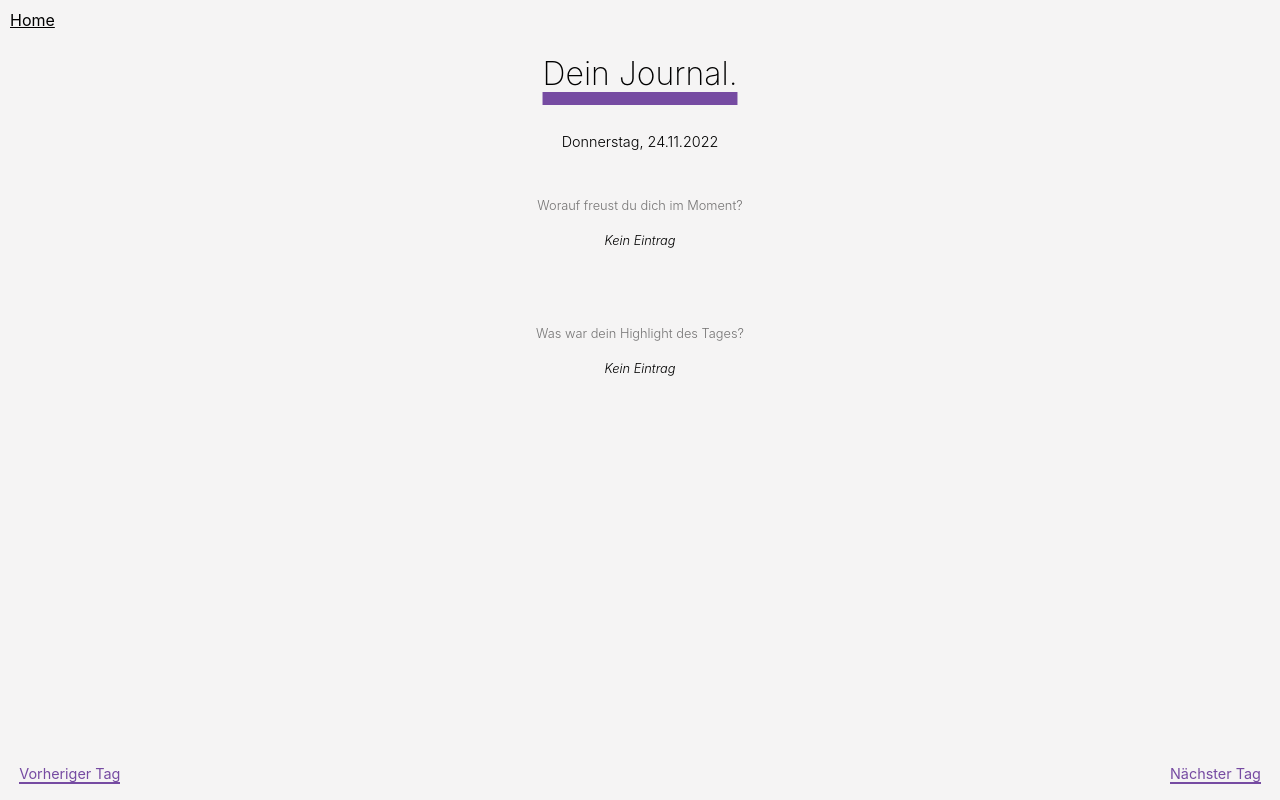
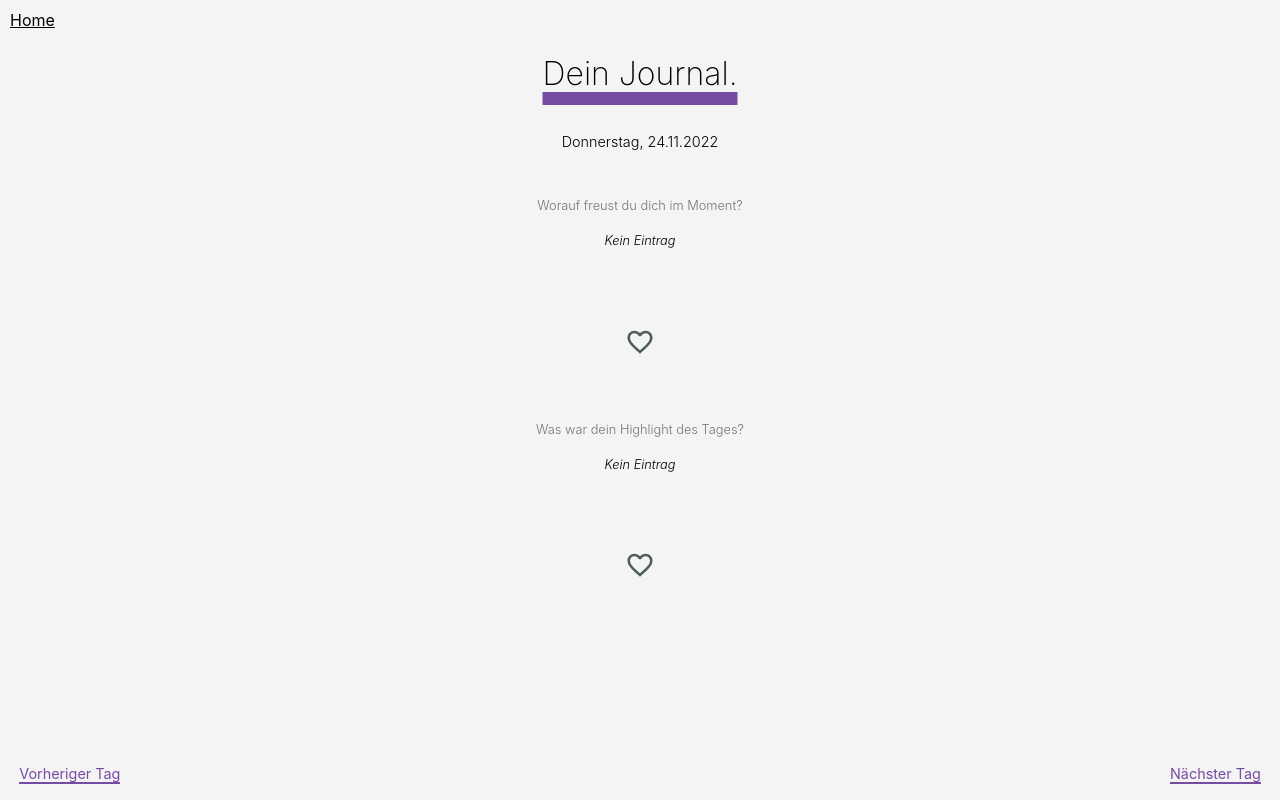
Before and after one commit to marialitwa/capstone-project, a Next.js app: page /answers/24-11-2022 in a window 1280 px wide. Built offline with nearby package versions, Linux system fonts and the light colour scheme; a web font is replaced by a local one.

Commit message:
Add FavIcon/Button to AnswerCard component

```diff
--- a/components/AnswerCard.js
+++ b/components/AnswerCard.js
@@ -3,8 +3,9 @@ import styled from "styled-components";
 
 export default function AnswerCard({ questionText, answerText }) {
   return (
-    <>
+    <StyledCard>
       <StyledQuestion>{questionText}</StyledQuestion>
+
       {answerText.length === 0 ? (
         <StyledPlaceholder>Kein Eintrag</StyledPlaceholder>
       ) : (
@@ -12,13 +13,45 @@ export default function AnswerCard({ questionText, answerText }) {
           <StyledAnswer>{morningAnswer.text}</StyledAnswer>
         ))
       )}
-    </>
+      <FavIcon
+        type={"button"}
+        variant={"favorite"}
+        onClick={() => {
+          toggleFavorite(answerText.id);
+        }}
+      >
+        {answerText.isFavorite ? (
+          <svg
+            xmlns="http://www.w3.org/2000/svg"
+            height="30px"
+            viewBox="0 0 24 24"
+            width="30px"
+            fill="#4d5b5b"
+          >
+            <path d="M0 0h24v24H0z" fill="none" />
+            <path d="M12 21.35l-1.45-1.32C5.4 15.36 2 12.28 2 8.5 2 5.42 4.42 3 7.5 3c1.74 0 3.41.81 4.5 2.09C13.09 3.81 14.76 3 16.5 3 19.58 3 22 5.42 22 8.5c0 3.78-3.4 6.86-8.55 11.54L12 21.35z" />
+          </svg>
+        ) : (
+          <svg
+            xmlns="http://www.w3.org/2000/svg"
+            height="30px"
+            viewBox="0 0 24 24"
+            width="30px"
+            fill="#4d5b5b"
+          >
+            <path d="M0 0h24v24H0z" fill="none" />
+            <path d="M16.5 3c-1.74 0-3.41.81-4.5 2.09C10.91 3.81 9.24 3 7.5 3 4.42 3 2 5.42 2 8.5c0 3.78 3.4 6.86 8.55 11.54L12 21.35l1.45-1.32C18.6 15.36 22 12.28 22 8.5 22 5.42 19.58 3 16.5 3zm-4.4 15.55l-.1.1-.1-.1C7.14 14.24 4 11.39 4 8.5 4 6.5 5.5 5 7.5 5c1.54 0 3.04.99 3.57 2.36h1.87C13.46 5.99 14.96 5 16.5 5c2 0 3.5 1.5 3.5 3.5 0 2.89-3.14 5.74-7.9 10.05z" />
+          </svg>
+        )}
+      </FavIcon>
+    </StyledCard>
   );
 }
 
 const StyledQuestion = styled.p`
   display: flex;
   justify-content: center;
+
   margin-bottom: -10px;
   font-size: 0.8rem;
   color: #757474;
@@ -29,7 +62,7 @@ const StyledAnswer = styled.p`
   display: flex;
   justify-content: center;
   padding: 5px 40px;
-  margin-bottom: 60px;
+  margin-bottom: 10px;
   font-size: 1rem;
   text-align: center;
   font-weight: 300;
@@ -49,3 +82,15 @@ const StyledPlaceholder = styled.p`
   max-width: 100vw;
   font-style: italic;
 `;
+
+const StyledCard = styled.p`
+  _border: 1px solid hotpink;
+`;
+
+const FavIcon = styled.button`
+  display: flex;
+  justify-content: center;
+  border: none;
+  margin: auto;
+  margin-bottom: 4rem;
+`;
```
